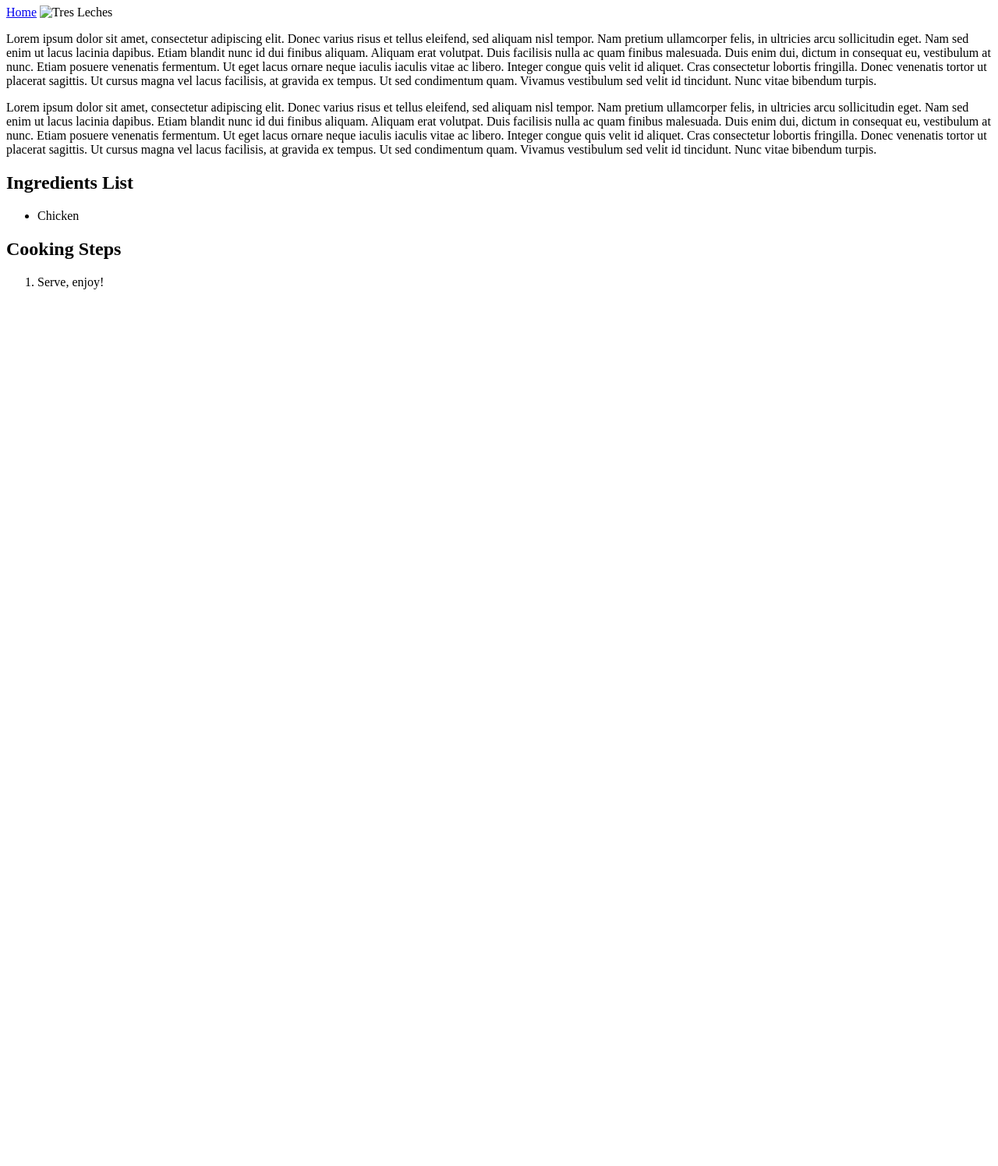
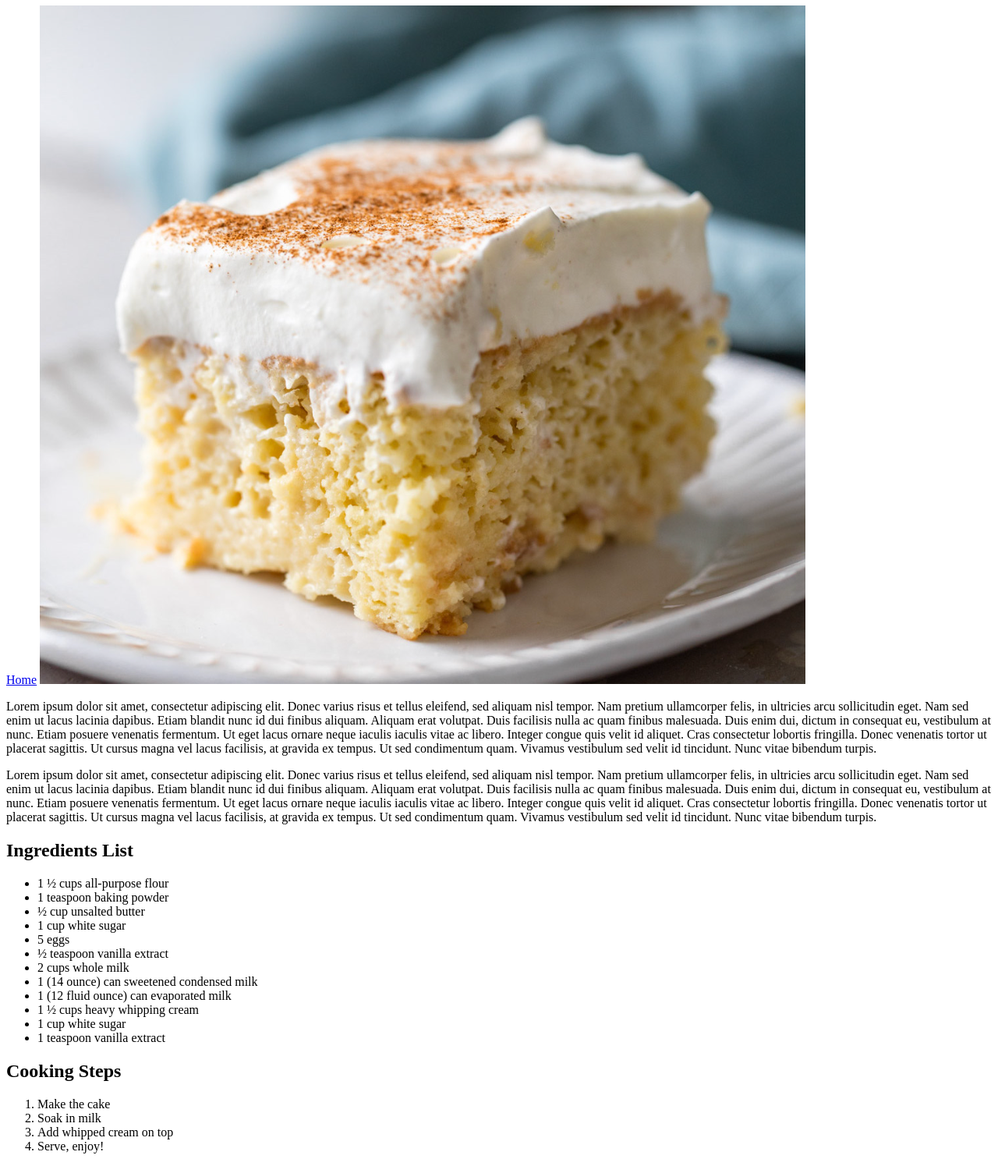
Before and after one commit to Mau809/odin-recipes, a plain HTML site: page recipes/tres_leches.html in a window 1280 px wide. Shown: the part 73-1568 px from the top of the page at 78% size. Before the commit the page ends 800 px from the top, so only its background shows below. Drawn offline with Linux system fonts and the light colour scheme.

Commit message:
Finished filling out the remaining recipes

```diff
--- a/recipes/tres_leches.html
+++ b/recipes/tres_leches.html
@@ -2,20 +2,34 @@
 <html lang="en">
 <head>
     <meta charset="UTF-8">
-    <title>Document</title>
+    <title>Recipe 5</title>
 </head>
 <body>
-    <h1>Sancocho Recipe</h1>
+    <h1>Tres Leches Recipe</h1>
     <a href="file:///Users/mauricio/Desktop/repos/odin-recipes/index.html">Home</a>
-    <img src="" alt="Tres Leches" />
+    <img src="tres_leches.png" alt="Tres Leches" />
     <p>Lorem ipsum dolor sit amet, consectetur adipiscing elit. Donec varius risus et tellus eleifend, sed aliquam nisl tempor. Nam pretium ullamcorper felis, in ultricies arcu sollicitudin eget. Nam sed enim ut lacus lacinia dapibus. Etiam blandit nunc id dui finibus aliquam. Aliquam erat volutpat. Duis facilisis nulla ac quam finibus malesuada. Duis enim dui, dictum in consequat eu, vestibulum at nunc. Etiam posuere venenatis fermentum. Ut eget lacus ornare neque iaculis iaculis vitae ac libero. Integer congue quis velit id aliquet. Cras consectetur lobortis fringilla. Donec venenatis tortor ut placerat sagittis. Ut cursus magna vel lacus facilisis, at gravida ex tempus. Ut sed condimentum quam. Vivamus vestibulum sed velit id tincidunt. Nunc vitae bibendum turpis.</p>
     <p>Lorem ipsum dolor sit amet, consectetur adipiscing elit. Donec varius risus et tellus eleifend, sed aliquam nisl tempor. Nam pretium ullamcorper felis, in ultricies arcu sollicitudin eget. Nam sed enim ut lacus lacinia dapibus. Etiam blandit nunc id dui finibus aliquam. Aliquam erat volutpat. Duis facilisis nulla ac quam finibus malesuada. Duis enim dui, dictum in consequat eu, vestibulum at nunc. Etiam posuere venenatis fermentum. Ut eget lacus ornare neque iaculis iaculis vitae ac libero. Integer congue quis velit id aliquet. Cras consectetur lobortis fringilla. Donec venenatis tortor ut placerat sagittis. Ut cursus magna vel lacus facilisis, at gravida ex tempus. Ut sed condimentum quam. Vivamus vestibulum sed velit id tincidunt. Nunc vitae bibendum turpis.</p>
     <h2>Ingredients List</h2>
     <ul>
-    <li>Chicken</li>
+    <li>1 ½ cups all-purpose flour</li>
+    <li>1 teaspoon baking powder</li>
+    <li>½ cup unsalted butter</li>
+    <li>1 cup white sugar</li>
+    <li>5 eggs</li>
+    <li>½ teaspoon vanilla extract</li>
+    <li>2 cups whole milk</li>
+    <li>1 (14 ounce) can sweetened condensed milk</li>
+    <li>1 (12 fluid ounce) can evaporated milk</li>
+    <li>1 ½ cups heavy whipping cream</li>
+    <li>1 cup white sugar</li>
+    <li>1 teaspoon vanilla extract</li>
     </ul>
     <h2>Cooking Steps</h2>
     <ol>
+        <li>Make the cake</li>
+        <li>Soak in milk</li>
+        <li>Add whipped cream on top</li>
         <li>Serve, enjoy!</li>
     </ol>
 </body>
```
Also changed, not shown: index.html (+2 -0 lines), recipes/habichuelas_con_dulce.html (+16 -5 lines), recipes/mangu.html (+1 -1 lines), recipes/platano_con_salami.html (+1 -1 lines), recipes/sancocho.html (+1 -1 lines), recipes/habichuelas_con_dulce.png (added), recipes/tres_leches.png (added).
